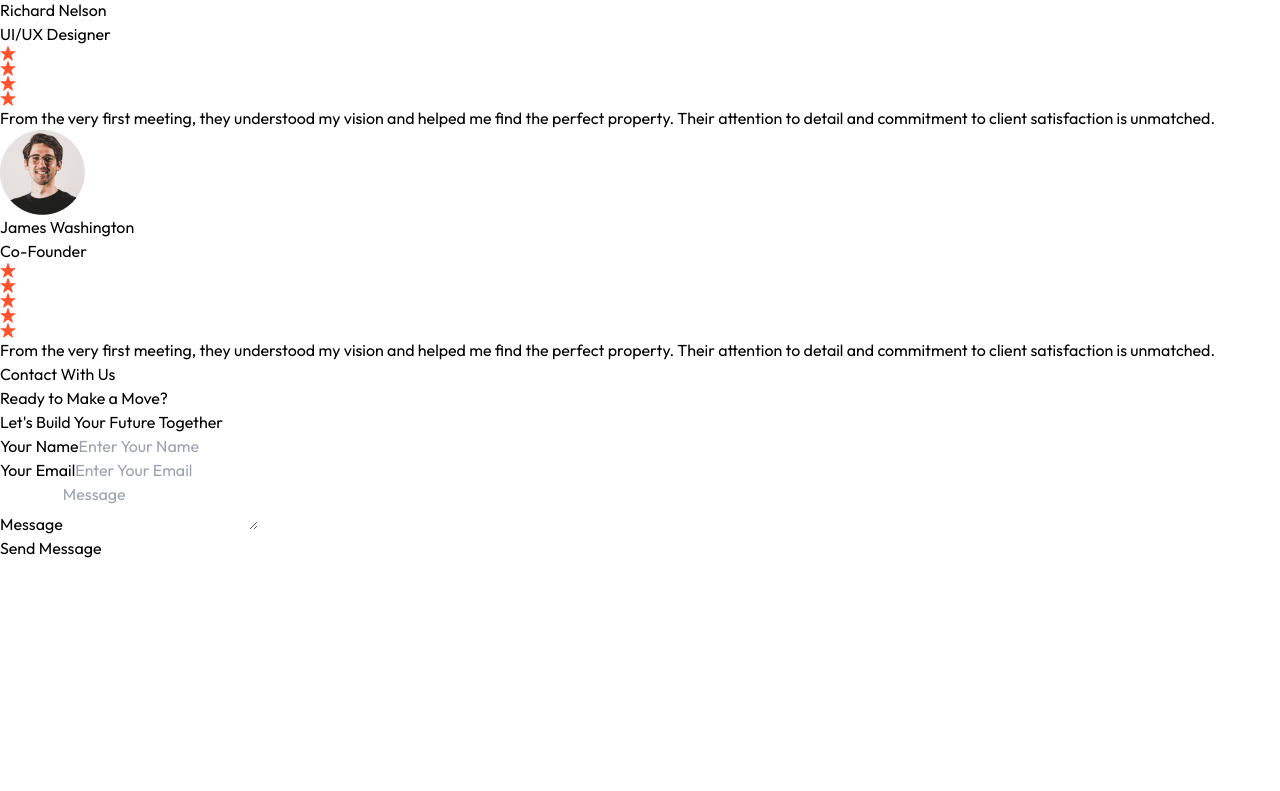
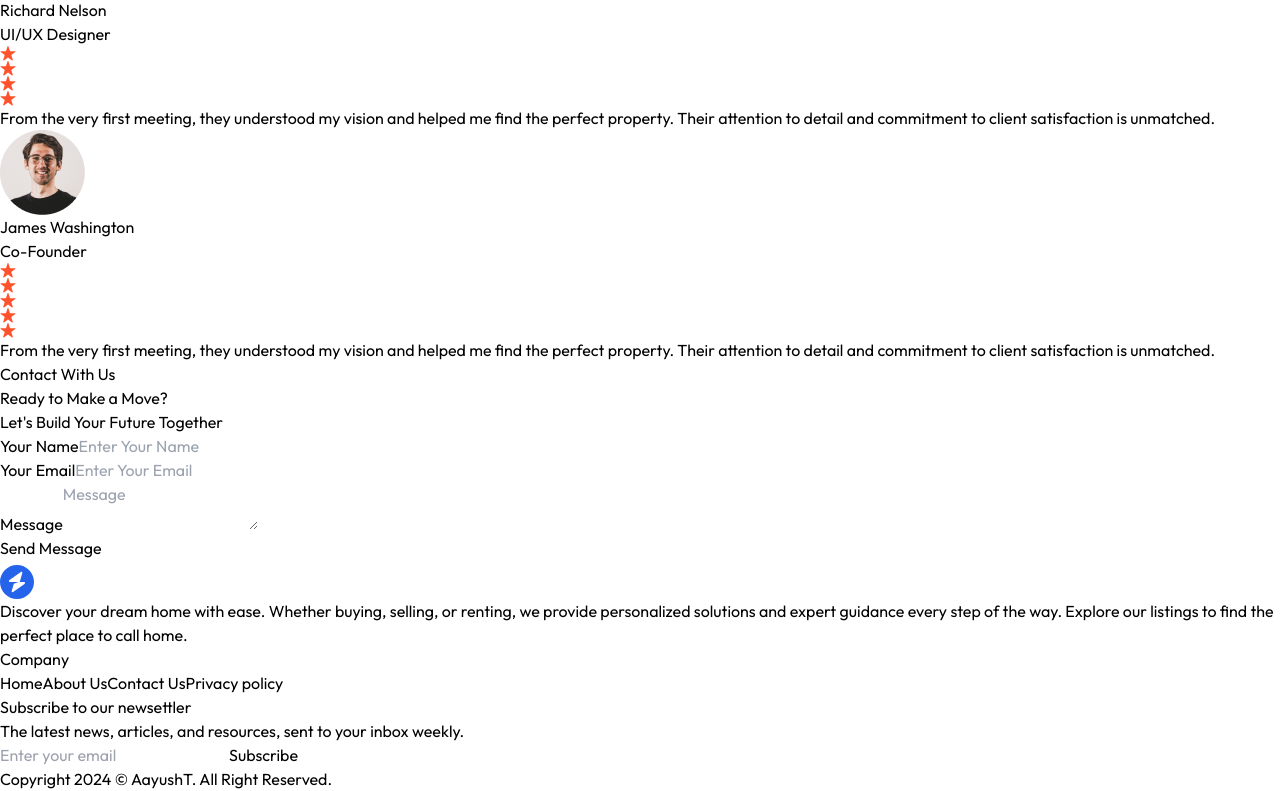
Before and after one commit to aayushtimalsina003/real-estate, a React (Vite) app in the folder real-estate/: page / in a window 1280 px wide. Shown: the part 6139-6930 px from the top of the page. Before the commit the page ends 6699 px from the top, so only its background shows below. Built offline with nearby package versions, Linux system fonts and the light colour scheme.

Commit message:
Footer Page Created

```diff
--- a/real-estate/package.json
+++ b/real-estate/package.json
@@ -10,6 +10,7 @@
     "preview": "vite preview"
   },
   "dependencies": {
+    "motion": "^11.11.17",
     "react": "^18.3.1",
     "react-dom": "^18.3.1",
     "react-router-dom": "^6.28.0",
--- a/real-estate/src/App.jsx
+++ b/real-estate/src/App.jsx
@@ -6,6 +6,7 @@ import Testimonials from "./components/Testimonials.jsx";
 import Contact from "./components/Contact.jsx";
 import { ToastContainer } from "react-toastify";
 import "react-toastify/dist/ReactToastify.css";
+import Footer from "./components/Footer.jsx";
 
 const App = () => {
   return (
@@ -16,6 +17,7 @@ const App = () => {
       <Projects />
       <Testimonials />
       <Contact />
+      <Footer />
     </div>
   );
 };
--- a/real-estate/src/components/Contact.jsx
+++ b/real-estate/src/components/Contact.jsx
@@ -70,7 +70,7 @@ const Contact = () => {
             />
           </div>
         </div>
-        <div>
+        <div className="my-6 text-left">
           Message
           <textarea
             className="w-full border border-gray-300 rounded py-3 px-4 mt-2 h-48 resize-none"
--- /dev/null
+++ b/real-estate/src/components/Footer.jsx
@@ -0,0 +1,63 @@
+import React from "react";
+import { assets } from "../assets/assets";
+
+const Footer = () => {
+  return (
+    <div
+      className="pt-10 px-4 md:px-20 lg:px-32 bg-cyan-950 w-full overflow-hidden"
+      id="Footer"
+    >
+      <div className="container mx-auto flex flex-col md:flex-row justify-between items-center">
+        <div className="w-full md:w-1/3 mb-8 md:mb-0">
+          <img src={assets.logo_dark} alt="" />
+          <p className="text-gray-400 mt-4">
+            Discover your dream home with ease. Whether buying, selling, or
+            renting, we provide personalized solutions and expert guidance every
+            step of the way. Explore our listings to find the perfect place to
+            call home.
+          </p>
+        </div>
+        <div className="w-full md:w-1/5 mb-8 md:mb-0">
+          <h3 className="text-white text-lg font-bold mb-4">Company</h3>
+          <ul className="flex flex-col gap-2 text-gray-400">
+            <a href="#Header" className="hover:text-white">
+              Home
+            </a>
+            <a href="#About" className="hover:text-white">
+              About Us
+            </a>
+            <a href="#Contact" className="hover:text-white">
+              Contact Us
+            </a>
+            <a href="#" className="hover:text-white">
+              Privacy policy
+            </a>
+          </ul>
+        </div>
+        <div className="w-full md:w-1/3">
+          <h3 className="text-white text-lg font-bold mb-4">
+            Subscribe to our newsettler
+          </h3>
+          <p className="text-gray-400 mb-4 max-w-80">
+            The latest news, articles, and resources, sent to your inbox weekly.
+          </p>
+          <div className="flex gap-2">
+            <input
+              type="email"
+              placeholder="Enter your email"
+              className="p-2 rounded bg-gray-800 text-gray-400 border border-gray-700 focus:outline-none w-full md:w-auto"
+            />
+            <button className="py-2 px-4 rounded bg-blue-500 text-white">
+              Subscribe
+            </button>
+          </div>
+        </div>
+      </div>
+      <div className="border-t border-gray-700 py-4 mt-10 text-center text-gray-500">
+        Copyright 2024 © AayushT. All Right Reserved.
+      </div>
+    </div>
+  );
+};
+
+export default Footer;
```
Also changed, not shown: 1 other file (tests, documents, lock files or other folders).
